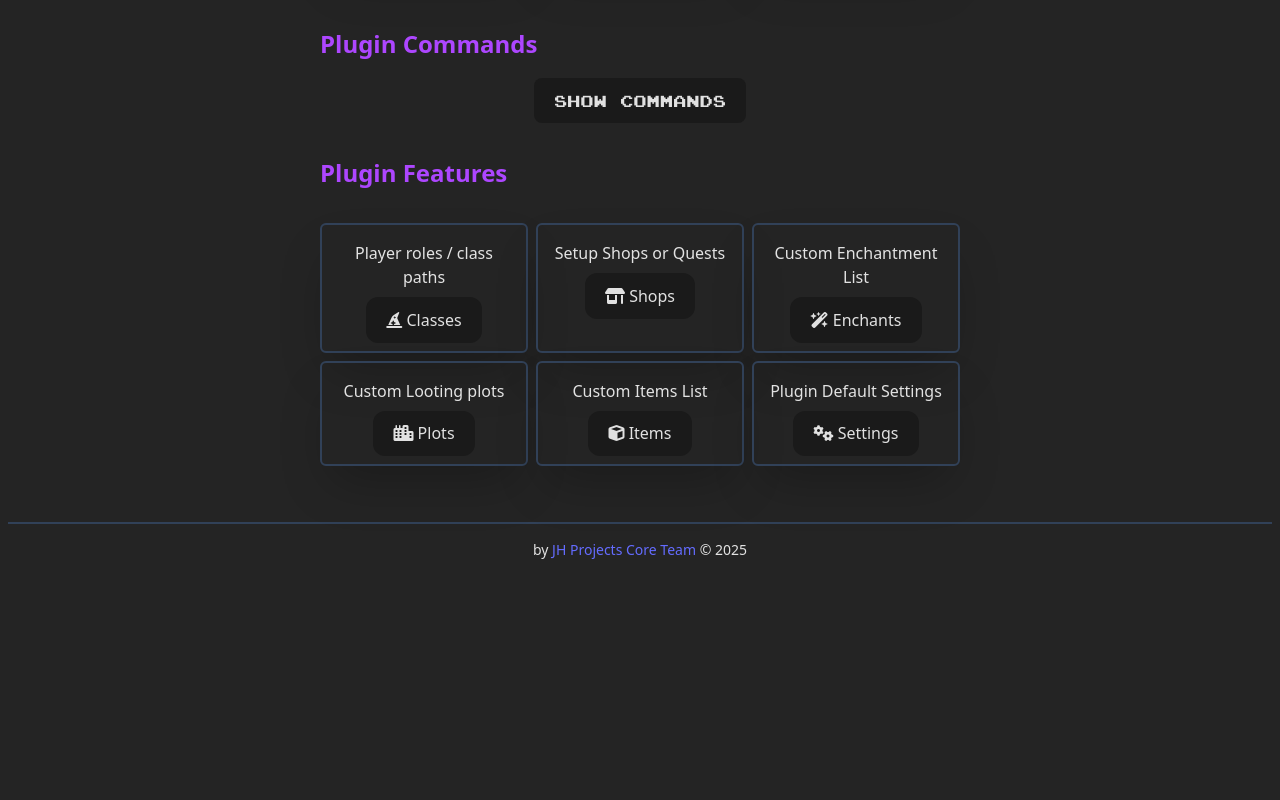
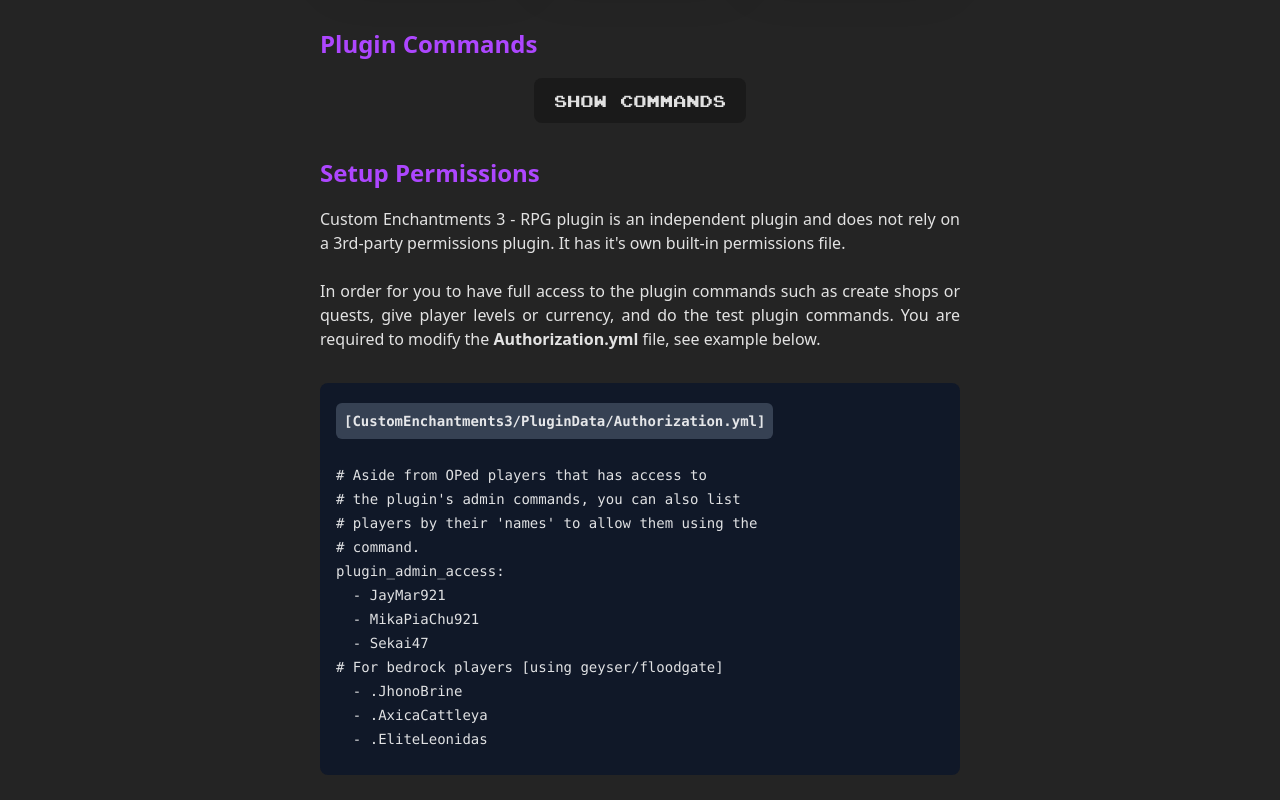
Before and after one commit to jaymar921/JHProjects-web, a React (Vite) app: page /ce3 in a window 1280 px wide. Shown: the part 1260-2060 px from the top of the page. Before the commit the page ends 1836 px from the top, so only its background shows below. Built offline with nearby package versions, Linux system fonts and the light colour scheme.

Commit message:
Setup Permissions Info was added

```diff
--- a/src/components/pages/CE3Page.jsx
+++ b/src/components/pages/CE3Page.jsx
@@ -189,6 +189,52 @@ function CE3Page() {
             </div>
           )}
         </div>
+
+        <div className="w-[80%] md:w-[50%] pt-8">
+          <h3 className="text-[1.2em] md:text-[1.5em] text-purple-500 font-bold">
+            Setup Permissions
+          </h3>
+
+          <div className="text-justify pt-4">
+            <p>
+              Custom Enchantments 3 - RPG plugin is an independent plugin and
+              does not rely on a 3rd-party permissions plugin. It has it's own
+              built-in permissions file.
+              <br />
+              <br />
+              In order for you to have full access to the plugin commands such
+              as create shops or quests, give player levels or currency, and do
+              the test plugin commands. You are required to modify the{" "}
+              <span className="font-bold">Authorization.yml</span> file, see
+              example below.
+            </p>
+            <div class="mx-auto mt-8 bg-gray-900 rounded-lg overflow-hidden">
+              <div class="px-4">
+                <pre>
+                  <code class="text-sm" lang="md">
+                    <p className="mt-5 mb-0 font-bold bg-gray-700 w-fit py-2 px-2 rounded-md">
+                      [CustomEnchantments3/PluginData/Authorization.yml]
+                    </p>
+                    {`
+# Aside from OPed players that has access to
+# the plugin's admin commands, you can also list
+# players by their 'names' to allow them using the
+# command.
+plugin_admin_access:
+  - JayMar921
+  - MikaPiaChu921
+  - Sekai47
+# For bedrock players [using geyser/floodgate]
+  - .JhonoBrine
+  - .AxicaCattleya
+  - .EliteLeonidas
+                    `}
+                  </code>
+                </pre>
+              </div>
+            </div>
+          </div>
+        </div>
       </section>
 
       <section className="justify-items-center py-4">
```
